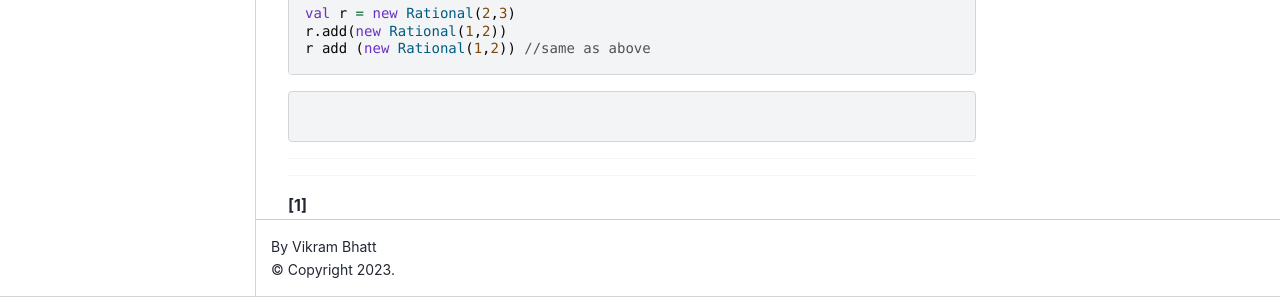
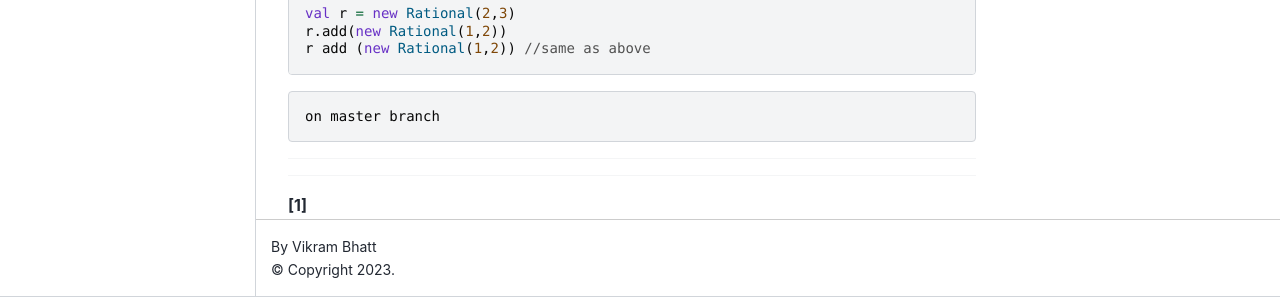
Before and after one commit to vikbhatt/fpss-notes, a Jupyter Book: the page built from fpps/week2/week2_2.md, in a window 1280 px wide and 900 px high, scrolled down 676 px. Shown: the part 603-900 px from the top of the window. Built offline with Jupyter Book 1.0.4 settings and Sphinx 7.4.7 and the Sphinx Book theme 1.1.4, drawn with Linux system fonts in a browser that asks for light colours; pages that are not in the unit, such as notebooks, are missing from menus.

Commit message:
test commit for vikram

````diff
--- a/fpps/week2/week2_2.md
+++ b/fpps/week2/week2_2.md
@@ -45,7 +45,7 @@ r add (new Rational(1,2)) //same as above
 ```
 
 ```scala
-
+on master branch
 ```
 ---------------------
 
````
